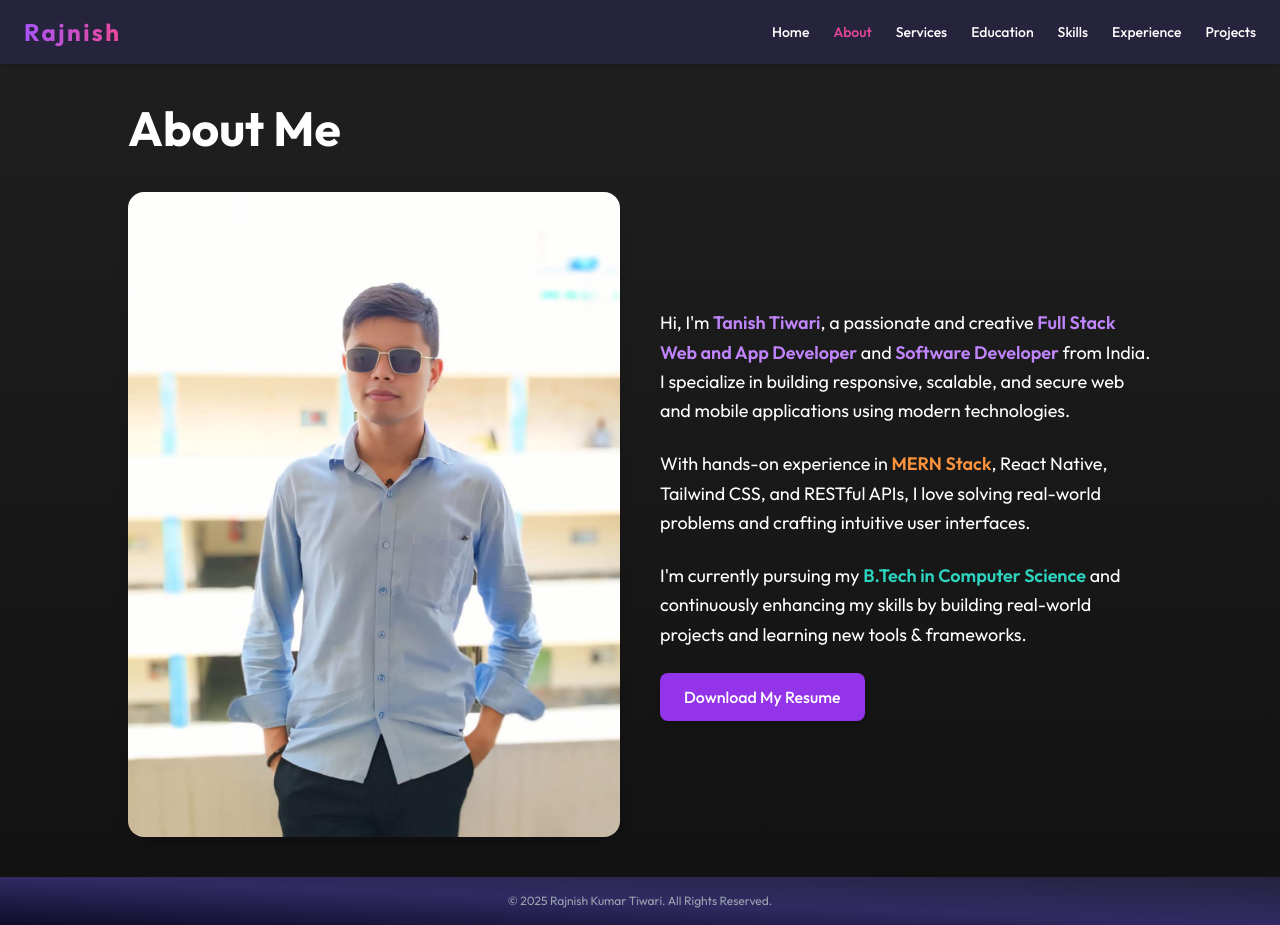
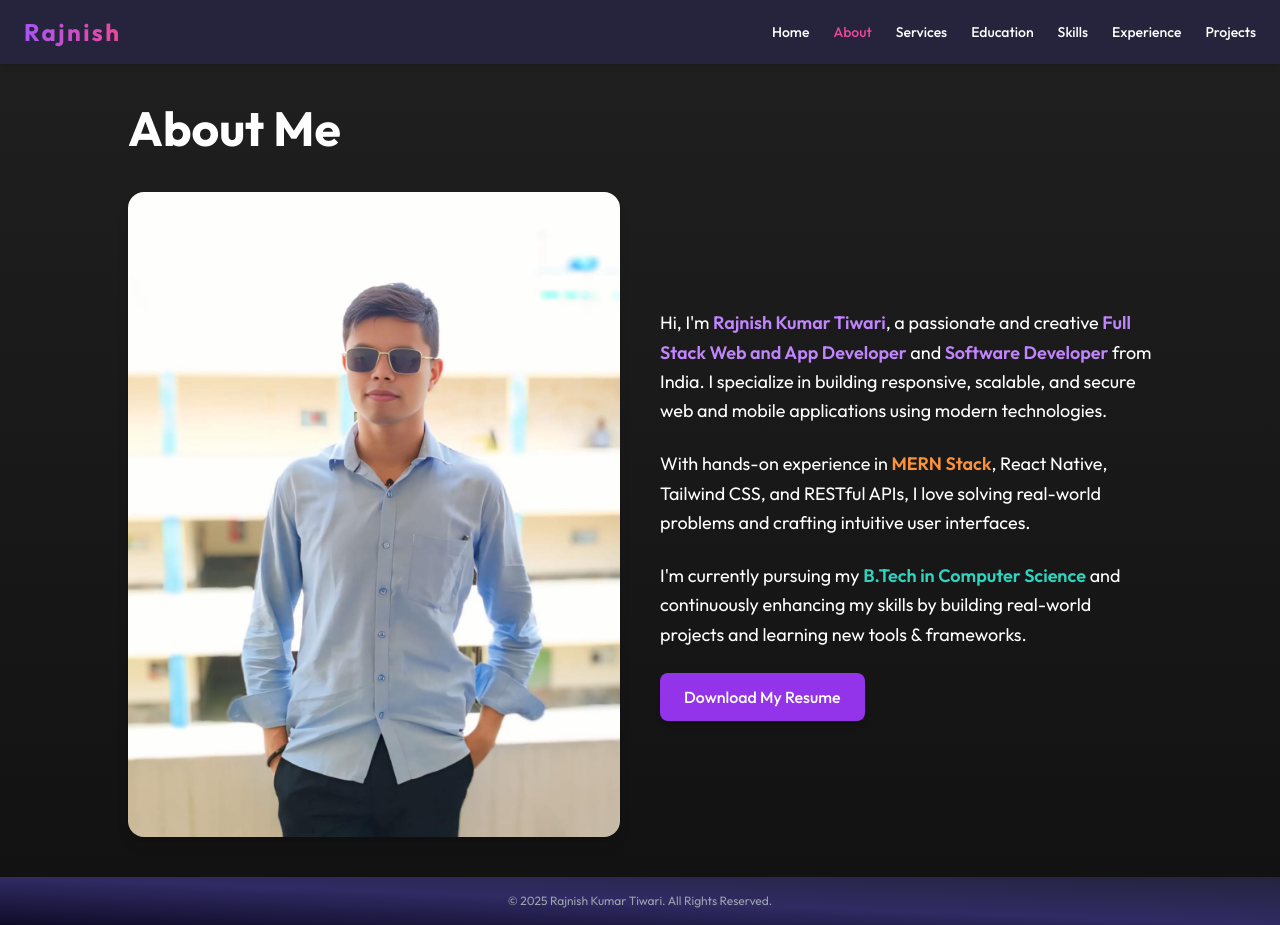
Before and after one commit to Er-Rajnish-Kumar-Tiwari/Biodata, a React (Vite) app in the folder biodata/: page /about in a window 1280 px wide. Built offline with nearby package versions, Linux system fonts and the light colour scheme.

Commit message:
Update about.jsx

```diff
--- a/biodata/src/Pages/about.jsx
+++ b/biodata/src/Pages/about.jsx
@@ -30,7 +30,7 @@ const About = () => {
 
           <div className="md:w-1/2 space-y-6">
             <p className="text-lg leading-relaxed">
-              Hi, I'm <span className="text-purple-400 font-semibold">Tanish Tiwari</span>, a passionate and creative
+              Hi, I'm <span className="text-purple-400 font-semibold">Rajnish Kumar Tiwari</span>, a passionate and creative
               <span className="text-purple-400 font-semibold"> Full Stack Web and App Developer</span> and
               <span className="text-purple-400 font-semibold"> Software Developer</span> from India. I specialize in building responsive, scalable, and secure web and mobile applications using modern technologies.
             </p>
```
